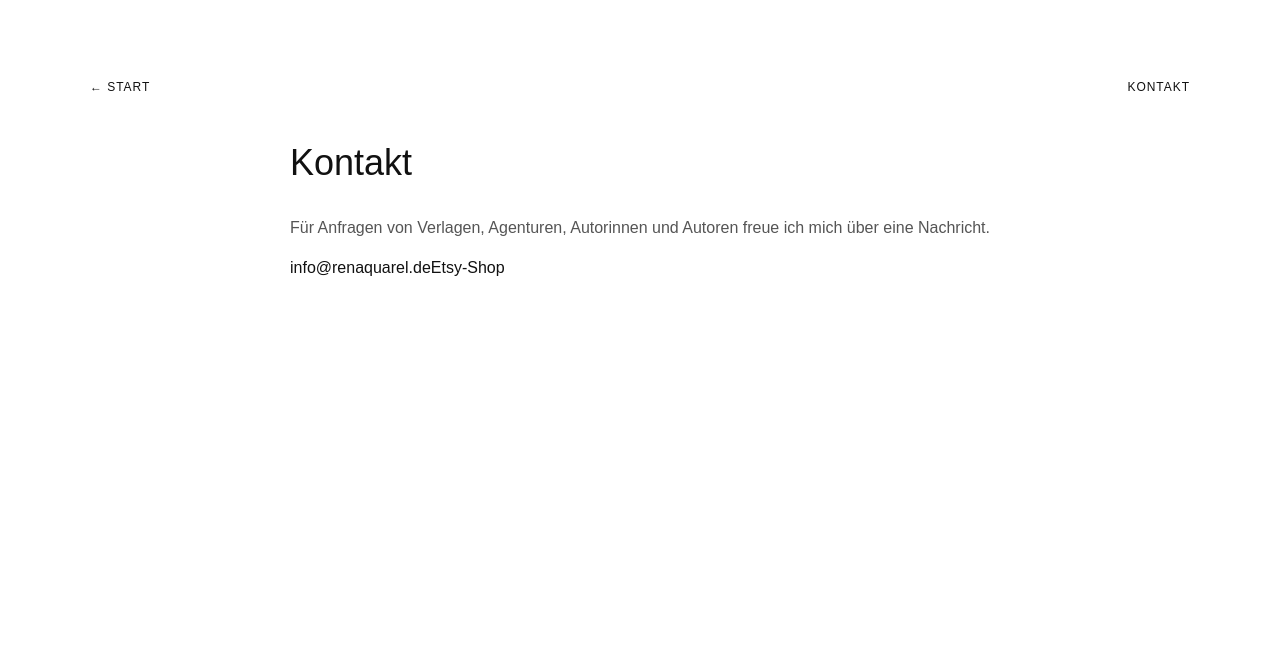
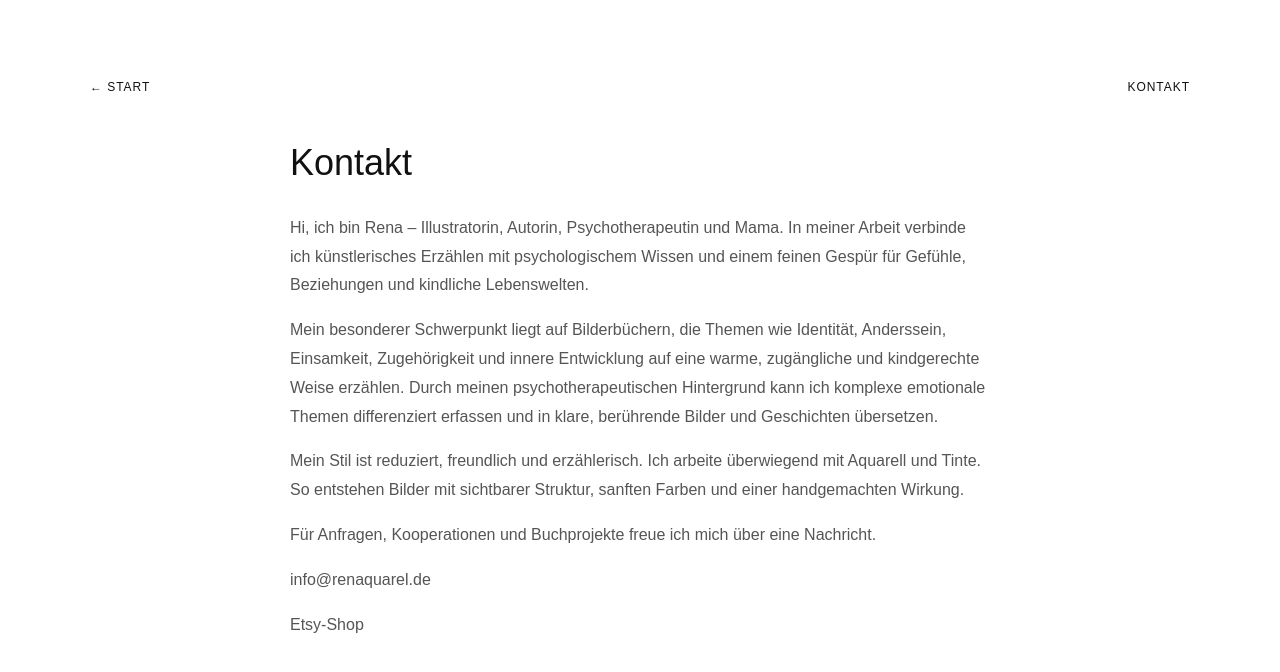
Before and after one commit to renagryga/renaquarel-portfolio-test, a Next.js app: page /kontakt in a window 1280 px wide. Shown: the top 672 px of the page. Built offline with nearby package versions, Linux system fonts and the light colour scheme.

Commit message:
Update page.tsx

```diff
--- a/app/kontakt/page.tsx
+++ b/app/kontakt/page.tsx
@@ -5,34 +5,62 @@ const basePath =
 
 export default function KontaktPage() {
   return (
-    <div className="pageShell textPage">
+    <main className="pageShell">
       <div className="pageTopline">
         <a href={`${basePath}/`}>← Start</a>
         <span>Kontakt</span>
       </div>
 
-      <article className="textContent">
+      <section className="textContent">
         <h1>Kontakt</h1>
 
         <p>
-          Für Anfragen von Verlagen, Agenturen, Autorinnen und Autoren freue
-          ich mich über eine Nachricht.
+          Hi, ich bin Rena – Illustratorin, Autorin, Psychotherapeutin
+          und Mama. In meiner Arbeit verbinde ich künstlerisches Erzählen
+          mit psychologischem Wissen und einem feinen Gespür für Gefühle,
+          Beziehungen und kindliche Lebenswelten.
         </p>
 
-        <div className="contactLinks">
-          <a href="mailto:info@renaquarel.de">
+        <p>
+          Mein besonderer Schwerpunkt liegt auf Bilderbüchern, die Themen
+          wie Identität, Anderssein, Einsamkeit, Zugehörigkeit und innere
+          Entwicklung auf eine warme, zugängliche und kindgerechte Weise
+          erzählen. Durch meinen psychotherapeutischen Hintergrund kann ich
+          komplexe emotionale Themen differenziert erfassen und in klare,
+          berührende Bilder und Geschichten übersetzen.
+        </p>
+
+        <p>
+          Mein Stil ist reduziert, freundlich und erzählerisch. Ich arbeite
+          überwiegend mit Aquarell und Tinte. So entstehen Bilder mit
+          sichtbarer Struktur, sanften Farben und einer handgemachten Wirkung.
+        </p>
+
+        <p>
+          Für Anfragen, Kooperationen und Buchprojekte freue ich mich über
+          eine Nachricht.
+        </p>
+
+        <p>
+          <a
+            href="mailto:info@renaquarel.de"
+            className="contactLink"
+          >
             info@renaquarel.de
           </a>
+        </p>
 
+        <p>
           <a
             href="https://renaquarel.etsy.com"
             target="_blank"
             rel="noreferrer"
+            className="contactLink"
           >
             Etsy-Shop
           </a>
-        </div>
-      </article>
-    </div>
+        </p>
+      </section>
+    </main>
   );
 }
```
